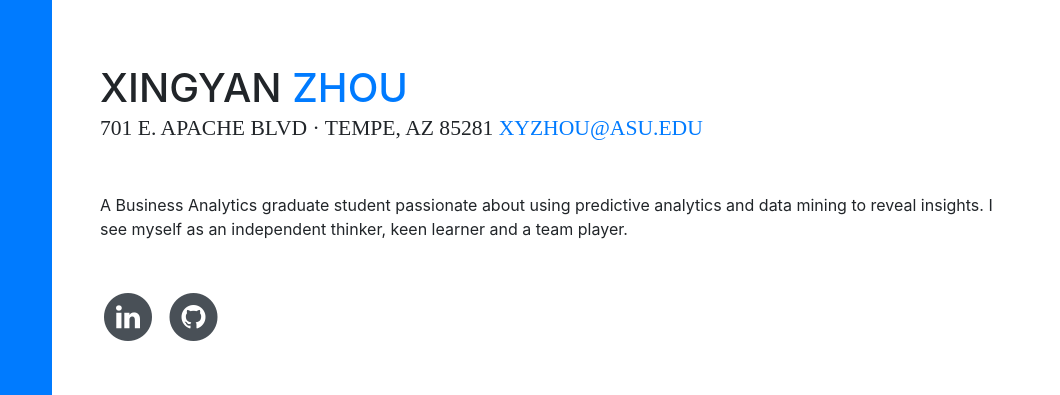
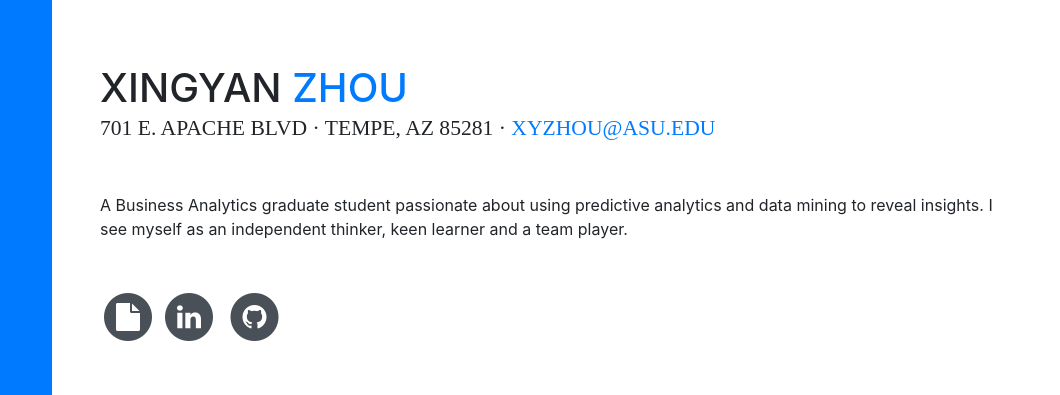
Before and after one commit to xyzhoumaster/xyzhoumaster.github.io, a website with bundled scripts: page index.html in a window 1280 px wide. Shown: the part 195-590 px from the top of the page, 220-1280 px from the left. Built offline with nearby package versions, Linux system fonts and the light colour scheme; a web font is replaced by a local one.

Commit message:
Update index.html

```diff
--- a/index.html
+++ b/index.html
@@ -63,13 +63,20 @@
       <section class="resume-section p-3 p-lg-5 d-flex d-column" id="about">
         <div class="my-auto">
           <h1 class="mb-0">XINGYAN
-            <span class="text-primary">ZHOU</span>
+            <span class="text-primary"> ZHOU</span>
           </h1>
-          <div class="subheading mb-5">701 E. Apache Blvd · Tempe, AZ 85281
+          <div class="subheading mb-5">701 E. Apache Blvd · Tempe, AZ 85281 ·
             <a href="mailto:name@email.com">xyzhou@asu.edu</a>
           </div>
           <p class="mb-5">A Business Analytics graduate student passionate about using predictive analytics and data mining to reveal insights. I see myself as an independent thinker, keen learner and a team player.</p>
           <ul class="list-inline list-social-icons mb-0">
+            <li class = "list-inline-item">
+              <a href = "https://drive.google.com/file/d/1UE7xbfjWjJRkLQQENWPy3aGVEO2wltMl/view?usp=sharing">
+                <span class="fa-stack fa-lg">
+                  <i class="fa fa-circle fa-stack-2x"></i>
+                  <i class="fa fa-file fa-stack-1x fa-inverse"></i>
+                </span>
+              </a>
             <li class="list-inline-item">
               <a href="https://www.linkedin.com/in/xyzhou314159">
                 <span class="fa-stack fa-lg">
@@ -116,7 +123,7 @@
         </div>
       </section>
 
-   <section class="resume-section p-3 p-lg-5 d-flex flex-column" id="projects &amp; skills">
+   <section class="resume-section p-3 p-lg-5 d-flex flex-column" id="skills">
         <div class="my-auto">
           <h2 class="mb-5">Projects & Skills</h2>
 
```
